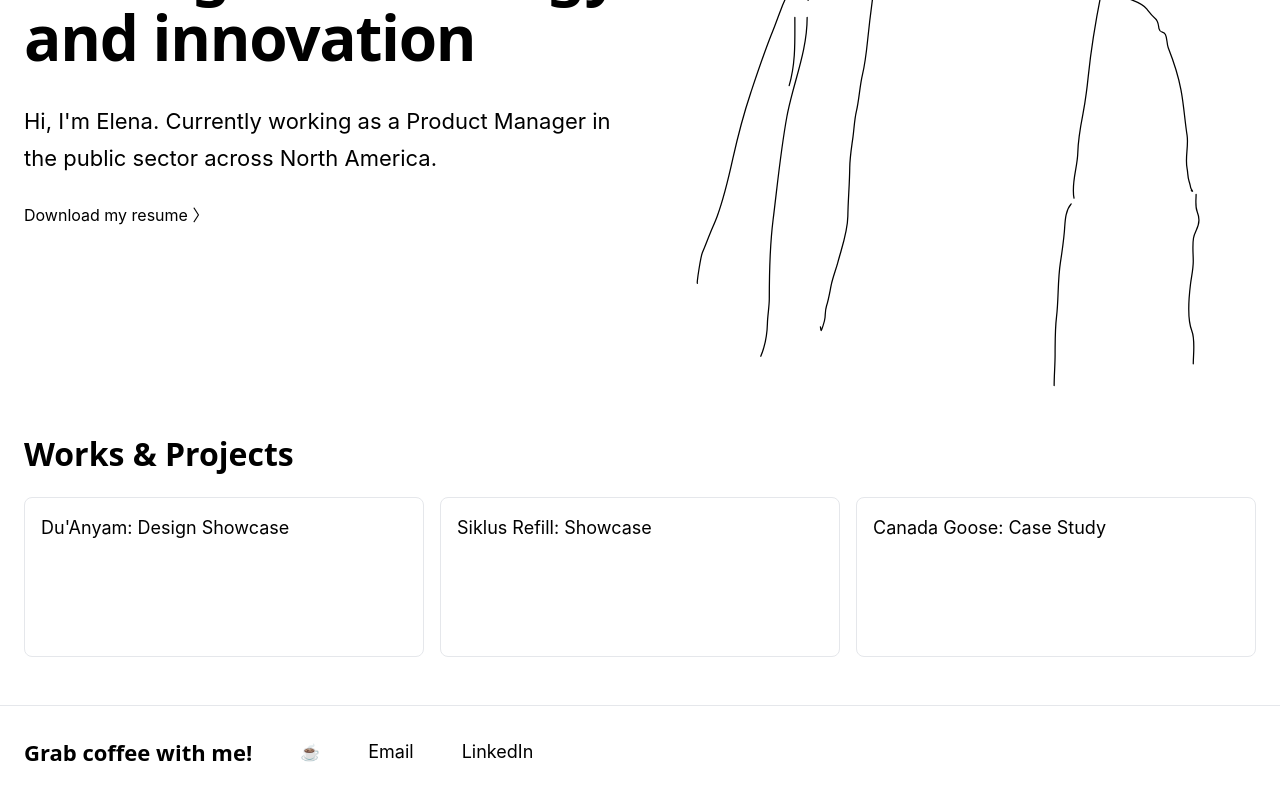
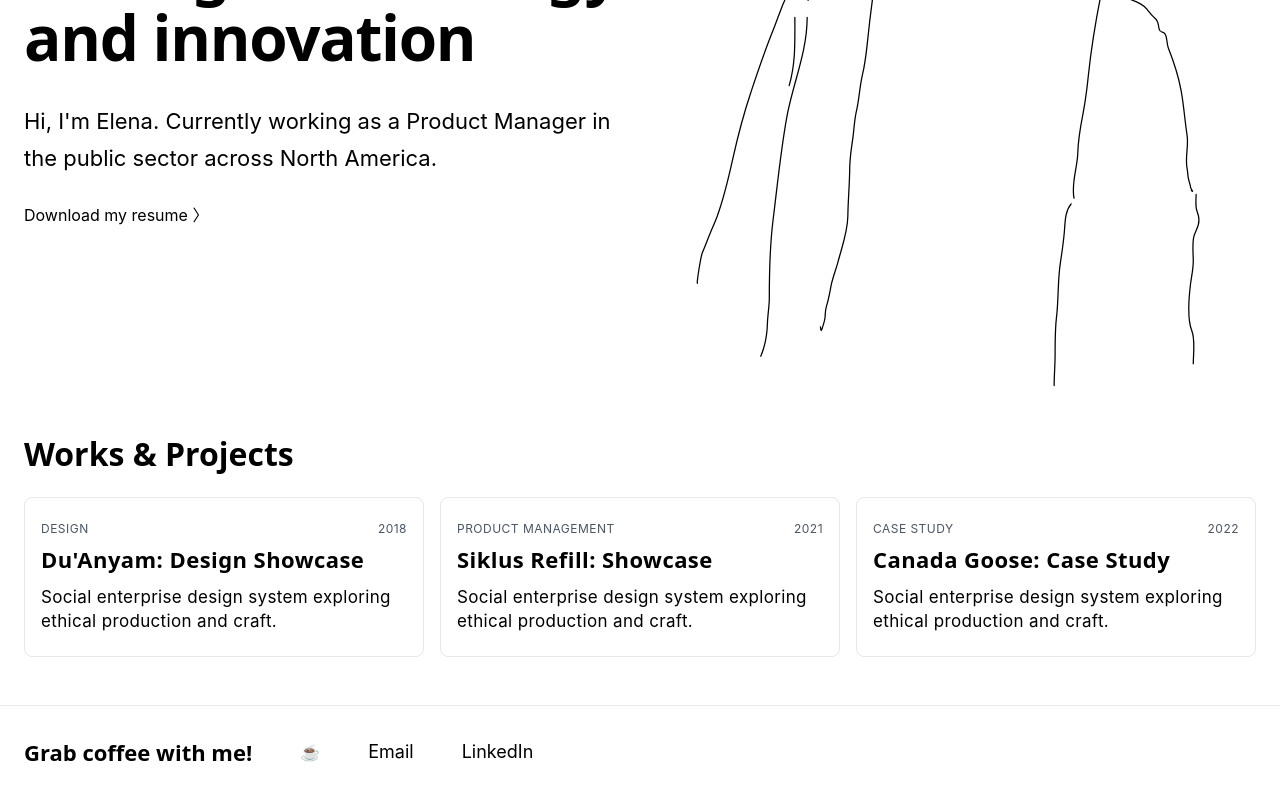
Before and after one commit to isabelaelena/isabelaelena.github.io, a SvelteKit app: page / in a window 1280 px wide. Shown: the part 416-1216 px from the top of the page. Built offline with nearby package versions, Linux system fonts and the light colour scheme.

Commit message:
improve cards!

```diff
--- a/src/app.css
+++ b/src/app.css
@@ -58,10 +58,45 @@ h3 {
 }
 
 .card {
-  @apply flex h-40 items-start rounded-lg border p-4 text-left;
+  @apply flex flex-col rounded-lg border p-4 text-left h-auto md:h-40;
   font-family: var(--font-b);
   font-weight: 400;
-  font-size: 18px; /* exact */
-  line-height: 1.5; /* exact */
+  font-size: 18px;
+  line-height: 1.5;
   margin: 0;
 }
+
+.card-content {
+  @apply w-full;
+}
+
+.card-tag {
+  @apply text-gray-600 uppercase;
+  font-size: 12px;
+  line-height: 2.5;
+  letter-spacing: 0.04em;
+}
+
+.card-title {
+  font-size: 22px;
+  font-weight: 600;
+  line-height: 1.4;
+  letter-spacing: 0.02em;
+}
+
+.card-meta {
+  @apply flex items-center justify-between;
+}
+
+.card-year {
+  @apply text-gray-400;
+  font-size: 13px;
+  line-height: 1.2;
+  font-variant-numeric: tabular-nums;
+}
+
+.card-desc {
+  font-size: 17px;
+  line-height: 1.4;
+  letter-spacing: 0.02em;
+}
--- a/src/lib/elena.svelte
+++ b/src/lib/elena.svelte
@@ -7,7 +7,7 @@
 
 </style>
 
-<svg width="399" height="558" viewBox="0 0 399 558" preserveAspectRatio="xMinYMin meet" fill="none" xmlns="http://www.w3.org/2000/svg">
+<svg viewBox="0 0 399 558" preserveAspectRatio="xMinYMin slice" fill="none" xmlns="http://www.w3.org/2000/svg">
 	<path
 		d="M163.751 137.395C164.142 147.57 169.852 157.068 173.917 166.011C177.38 173.629 181.01 179.67 188.3 184.309C201.126 192.471 214.784 198.391 230.169 198.391C248.359 198.391 259.592 185.151 272.188 173.955C284.947 162.614 284.387 146.281 284.387 130.618"
 		stroke="black"
--- a/src/routes/+layout.svelte
+++ b/src/routes/+layout.svelte
@@ -9,7 +9,7 @@
   <div class="padding">
     <!-- desktop (equal-width items across the full bar) -->
     <ul class="hidden w-full justify-end space-x-8 md:flex">
-      <li class="mr-auto"><a href="/">Elena</a></li>
+      <li class="mr-auto"><a href="/"><strong>Elena</strong></a></li>
       <li><a href="/#works">Work</a></li>
       <li><a href="#contact">Contact</a></li>
     </ul>
--- a/src/routes/+page.svelte
+++ b/src/routes/+page.svelte
@@ -6,10 +6,7 @@
 <section id="home" class="flex items-center justify-center">
   <div class="padding grid items-center md:grid-cols-2">
     <div>
-      <div>
-        <span>📍</span>
-        <span class="text-gray-500">Toronto, Canada</span>
-      </div>
+      <span class="text-gray-600">📍 Toronto, Canada</span>
       <h1 class="pt-6">
         Advocating progress through technology and innovation
       </h1>
@@ -26,7 +23,7 @@
         <a href="/resume.pdf" class="hover:italic">Get to know me 〉</a>
       </div> -->
     </div>
-    <div class="flex justify-center pt-6 px-14">
+    <div class="hidden justify-center px-14 pt-6 md:flex">
       <Banner />
     </div>
   </div>
@@ -36,11 +33,54 @@
 <section class="padding" id="works">
   <div class="pt-12">
     <h2>Works & Projects</h2>
-      <div class="grid grid-cols-1 sm:grid-cols-2 md:grid-cols-3 gap-4 pt-2 pb-12">
-        <a href="/works/duanyam" class="card">Du'Anyam: Design Showcase</a>
-        <a href="/works/siklus" class="card">Siklus Refill: Showcase</a>
-        <a href="/works/canadagoose" class="card">Canada Goose: Case Study</a>
-        <!-- <a class="card">Spotify Case: Study</a> -->
-      </div>
+    <div
+      class="grid grid-cols-1 gap-4 pb-12 pt-2 sm:grid-cols-2 md:grid-cols-3"
+    >
+      <a href="/works/duanyam" class="card">
+        <div class="card-content">
+          <div class="card-meta">
+            <span class="card-tag">Design</span>
+            <span class="card-tag">2018</span>
+          </div>
+        </div>
+
+        <h3 class="card-title">Du'Anyam: Design Showcase</h3>
+        <p class="card-desc">
+          Social enterprise design system exploring ethical production and
+          craft.
+        </p>
+      </a>
+
+      <a href="/works/siklus" class="card">
+        <div class="card-content">
+          <div class="card-meta">
+            <span class="card-tag">Product Management</span>
+            <span class="card-tag">2021</span>
+          </div>
+        </div>
+
+        <h3 class="card-title">Siklus Refill: Showcase</h3>
+        <p class="card-desc">
+          Social enterprise design system exploring ethical production and
+          craft.
+        </p>
+      </a>
+
+      <a href="/works/canadagoose" class="card">
+        <div class="card-content">
+          <div class="card-meta">
+            <span class="card-tag">Case Study</span>
+            <span class="card-tag">2022</span>
+          </div>
+        </div>
+
+        <h3 class="card-title">Canada Goose: Case Study</h3>
+        <p class="card-desc">
+          Social enterprise design system exploring ethical production and
+          craft.
+        </p>
+      </a>
+
+    </div>
   </div>
 </section>
```
